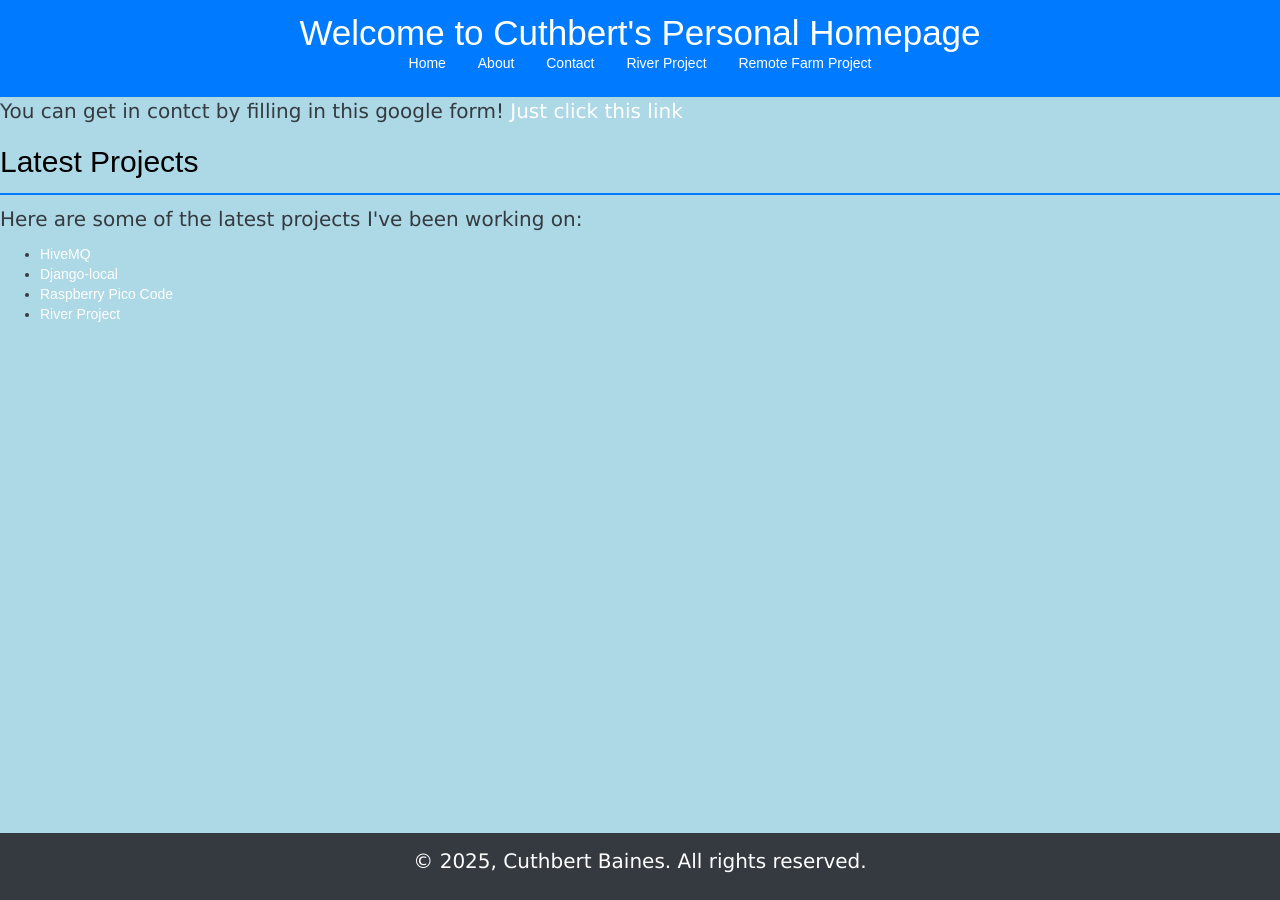
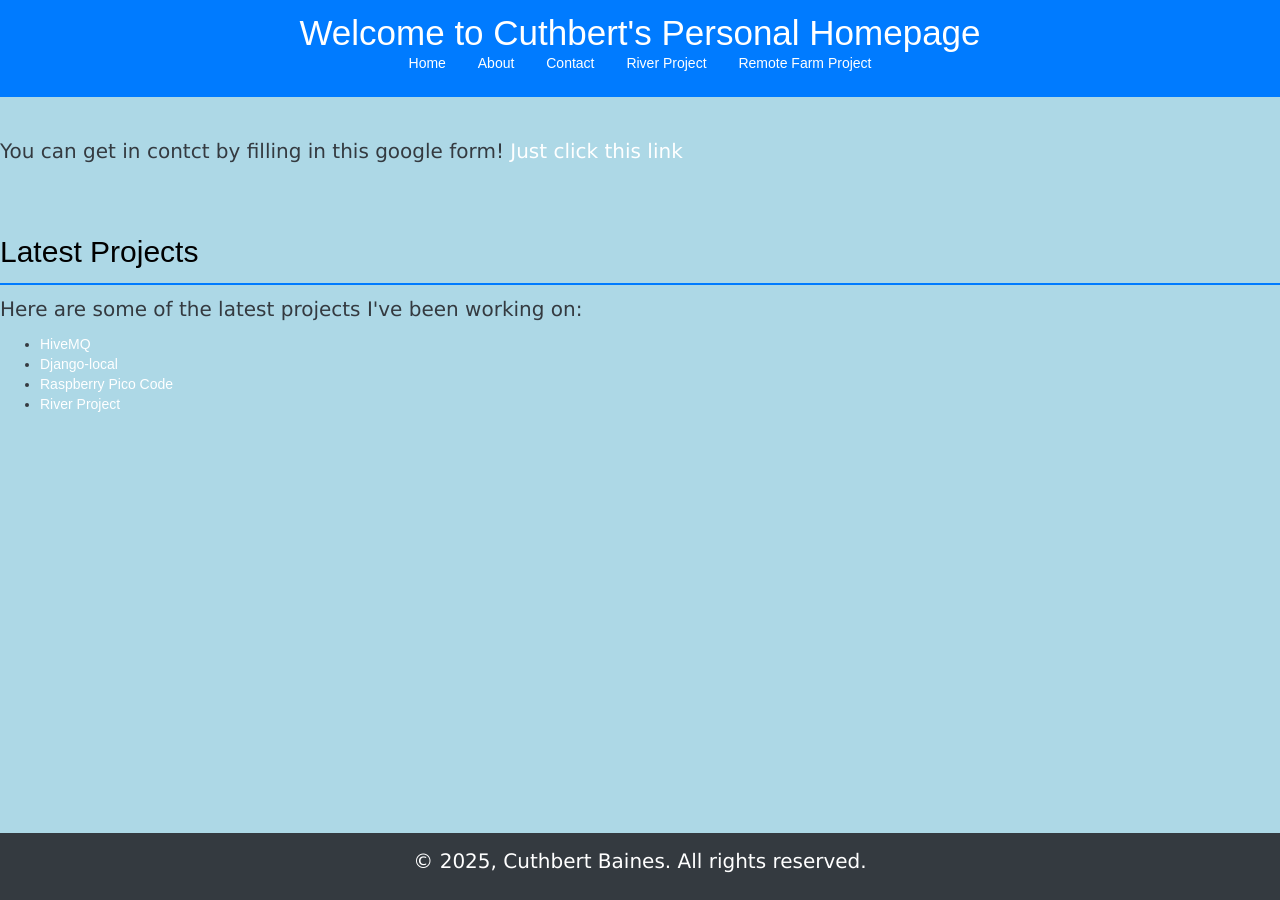
Before and after one commit to cuthbert86/cuthbert86.github.io, a Jekyll site: the page contact.html, which Jekyll copies as it is, in a window 1280 px wide. Built offline with Jekyll 4.4.1, drawn with Linux system fonts in a browser that asks for light colours.

Commit message:
Update contact.html
Signed-off-by: Cuthbert Baines <149163506+cuthbert86@users.noreply.github.com>

```diff
--- a/contact.html
+++ b/contact.html
@@ -58,12 +58,14 @@ a:active {
             </ul>
         </nav>
     </header>
+    <br></br>
 <p>
 You can get in contct by filling in this google form!
 <a href="https://forms.gle/iB6uqUzn6bpiMD9BA"> Just click this link</a>
+</p>
+<br></br>
 
-</p>
-  <section>
+<section>
   <h2>Latest Projects</h2>
     <p>Here are some of the latest projects I've been working on:</p>
             <ul>
```
